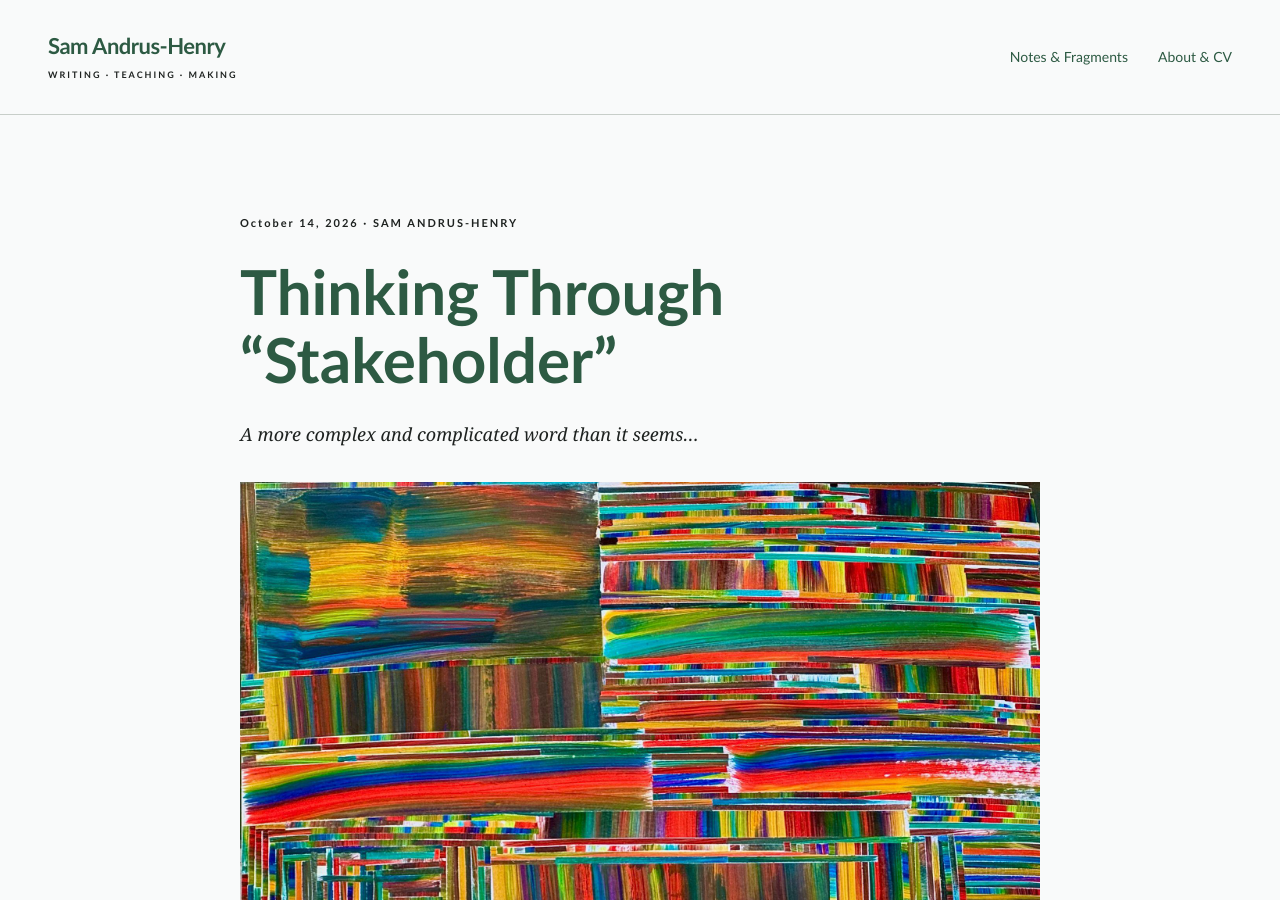
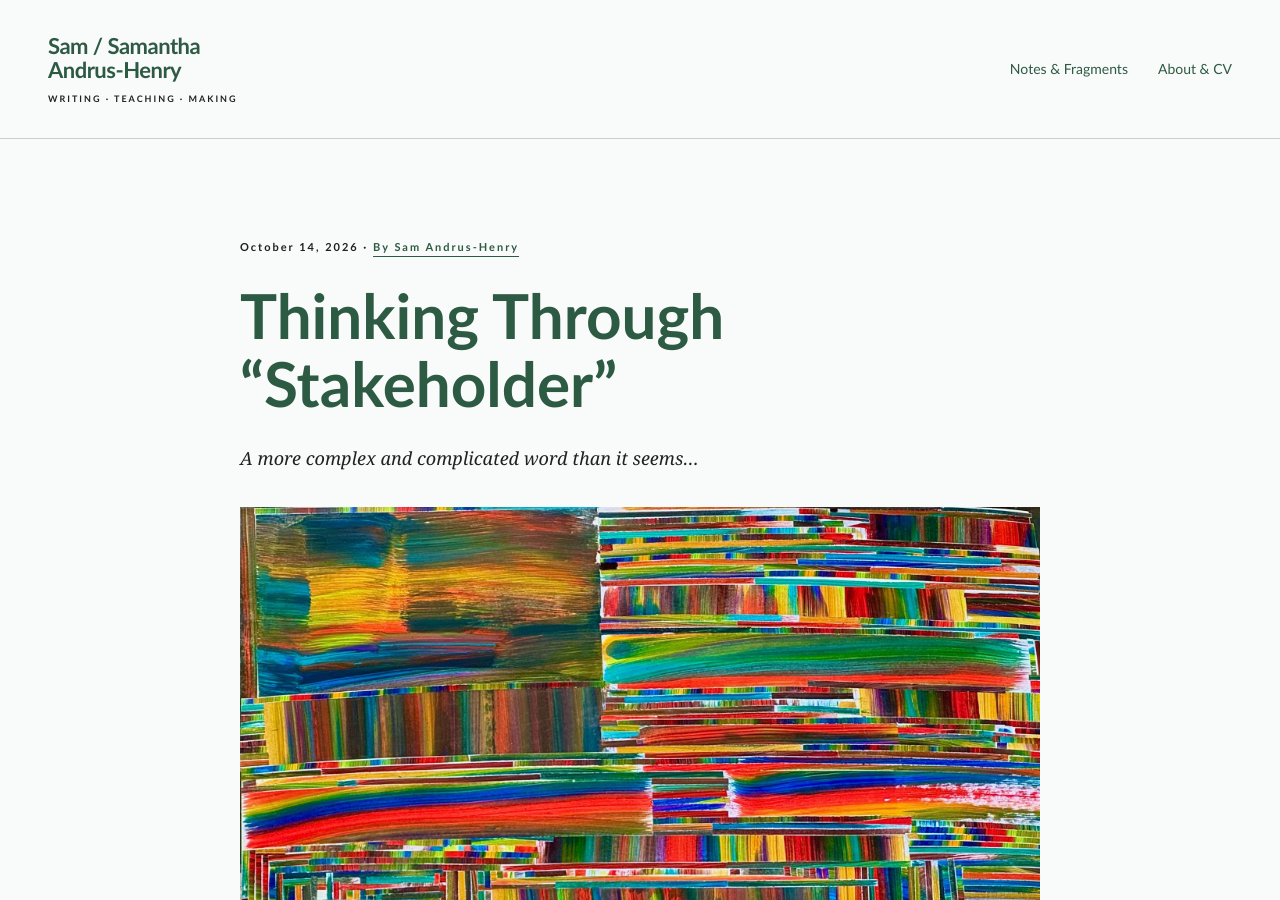
Before and after one commit to sgandrushenry-oss/sgandrushenry-oss.github.io, a Jekyll site: the page built from _posts/2026-10-14-thinking-through-stakeholder.html, in a window 1280 px wide and 900 px high. Built offline with Jekyll 4.4.1, drawn with Linux system fonts in a browser that asks for light colours; some web fonts are replaced; some of the changed text lies outside the part shown.

Commit message:
Use both names in site identity and flexible blog bylines

```diff
--- a/_layouts/post.html
+++ b/_layouts/post.html
@@ -1 +1 @@
-<!doctype html><html lang="en"><head><meta charset="utf-8"><meta name="viewport" content="width=device-width,initial-scale=1"><title>{{ page.title | escape }} | Sam Andrus-Henry</title><meta name="description" content="{{ page.excerpt | strip_html | truncate: 155 | escape }}"><link rel="canonical" href="{{ site.url }}{{ page.url }}"><link rel="stylesheet" href="/style.css"></head><body><a class="skip" href="#main">Skip to content</a><header class="header"><a class="name" href="/">Sam Andrus-Henry<span>WRITING · TEACHING · MAKING</span></a><nav aria-label="Main navigation"><a href="/blog.html">Notes & Fragments</a><a href="/#about">About & CV</a></nav></header><main id="main" class="section wrap" style="max-width:800px"><article><p class="eyebrow">{{ page.date | date: "%B %-d, %Y" }} · SAM ANDRUS-HENRY</p><h1 style="font-size:clamp(36px,5vw,62px);margin:25px 0">{{ page.title | escape }}</h1><div class="post-body">{{ content }}</div></article><p style="margin-top:48px"><a href="/blog.html">← All notes & fragments</a></p></main><footer class="wrap">© {{ site.time | date: "%Y" }} Sam Andrus-Henry</footer></body></html>
+<!doctype html><html lang="en"><head><meta charset="utf-8"><meta name="viewport" content="width=device-width,initial-scale=1"><title>{{ page.title | escape }} | Sam / Samantha Andrus-Henry</title><meta name="description" content="{{ page.excerpt | strip_html | truncate: 155 | escape }}"><link rel="canonical" href="{{ site.url }}{{ page.url }}"><link rel="stylesheet" href="/style.css"></head><body><a class="skip" href="#main">Skip to content</a><header class="header"><a class="name" href="/">Sam / Samantha <br>Andrus-Henry<span>WRITING · TEACHING · MAKING</span></a><nav aria-label="Main navigation"><a href="/blog.html">Notes & Fragments</a><a href="/#about">About & CV</a></nav></header><main id="main" class="section wrap" style="max-width:800px"><article><p class="eyebrow">{{ page.date | date: "%B %-d, %Y" }} · <a href="/#about">By {{ page.author | default: "Sam Andrus-Henry" | escape }}</a></p><h1 style="font-size:clamp(36px,5vw,62px);margin:25px 0">{{ page.title | escape }}</h1><div class="post-body">{{ content }}</div></article><p style="margin-top:48px"><a href="/blog.html">← All notes & fragments</a></p></main><footer class="wrap">© {{ site.time | date: "%Y" }} Sam / Samantha Andrus-Henry</footer></body></html>
```
